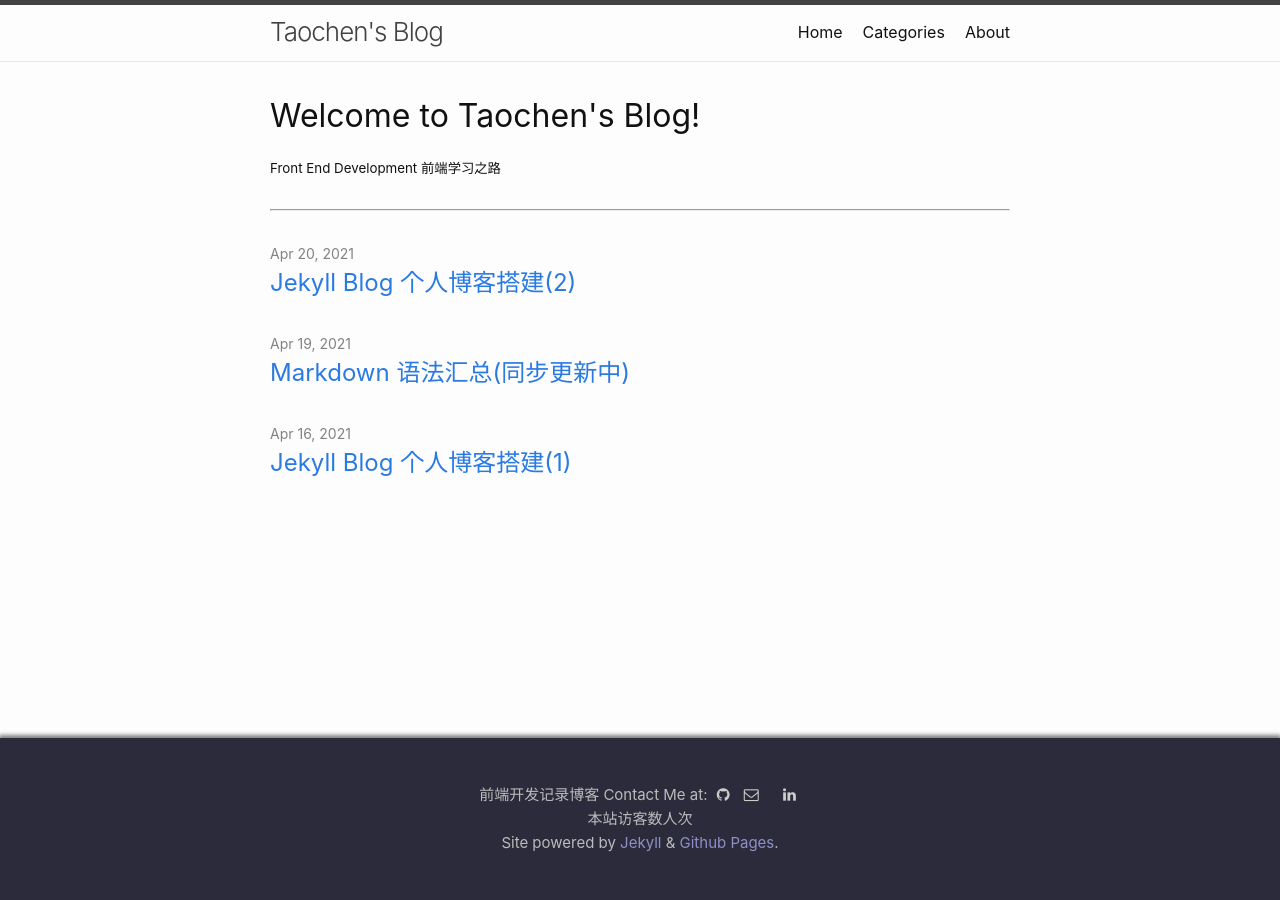
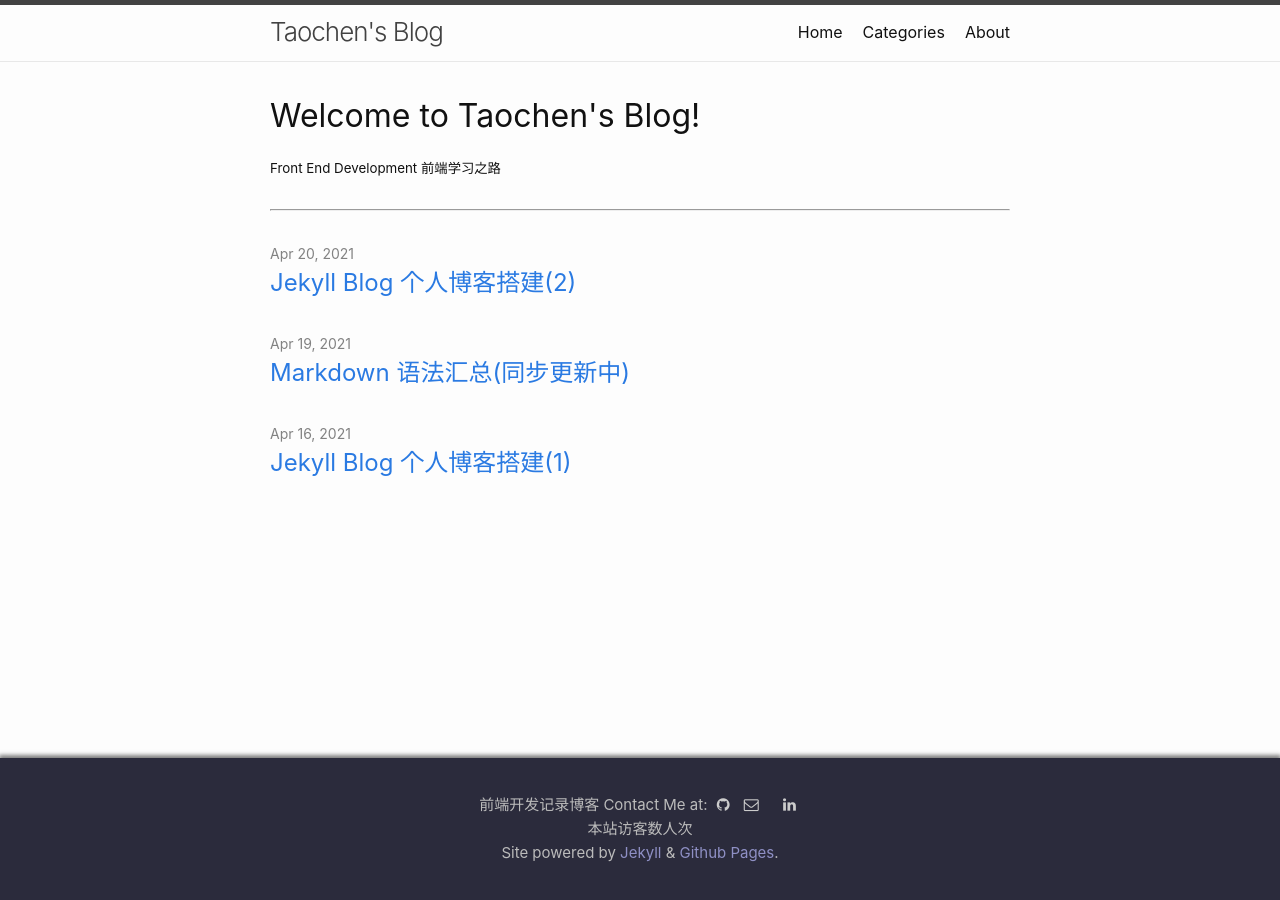
Before and after one commit to ThomasMental/ThomasMental.github.io, a Jekyll site: the page built from index.html, in a window 1280 px wide. Built offline with Jekyll 4.4.1, drawn with Linux system fonts in a browser that asks for light colours; comment, search, counter and statistics services are not loaded; a style sheet for code colours, icons or effects is not loaded.

Commit message:
Update _footer.scss

```diff
--- a/_sass/minima/_footer.scss
+++ b/_sass/minima/_footer.scss
@@ -14,7 +14,7 @@
         width: 1140px;
         display: inline-block;
         margin: 0 auto;
-        padding: 15px 0;
+        padding: 5px 0;
         text-align: center;
         @include relative-font-size(0.9375);;
         p {
```
